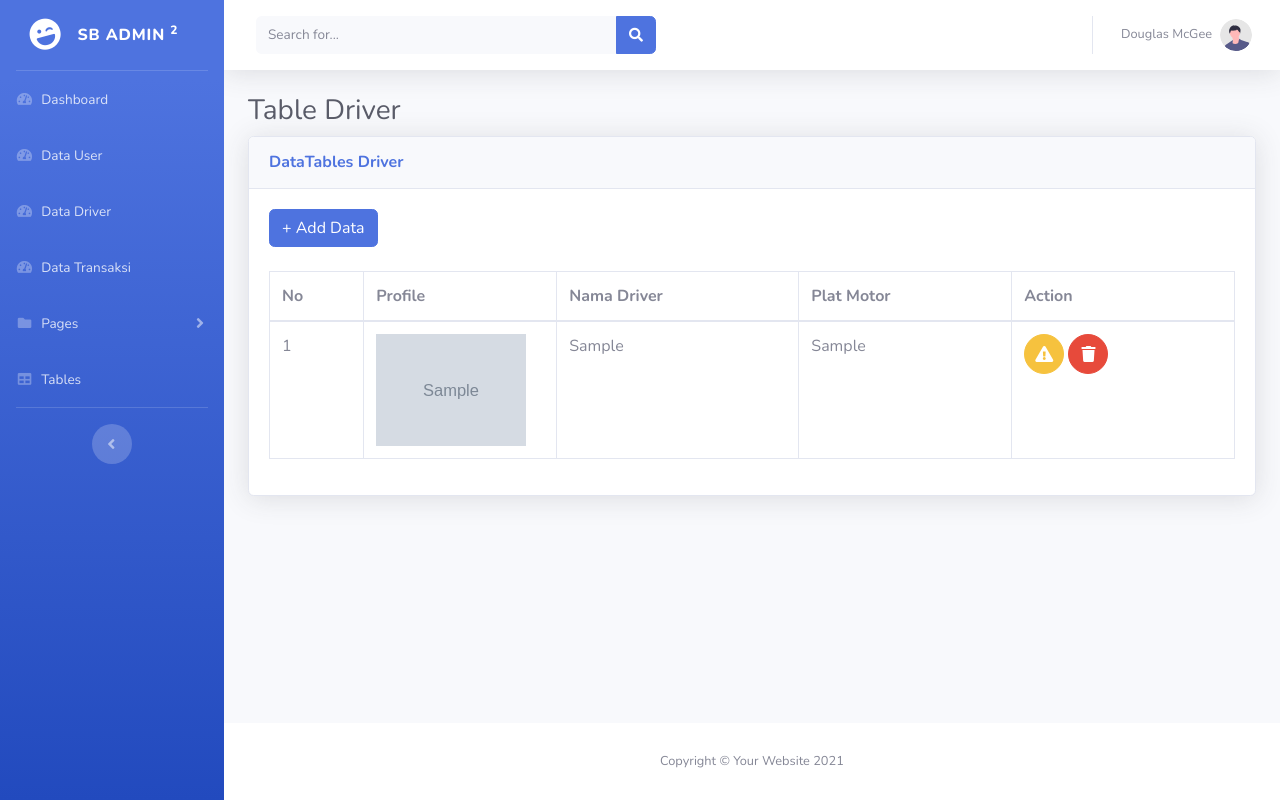
After one commit to ookapratama/Ojek-OnlineWeb, a PHP site: page /driver.php in a window 1280 px wide. The commit adds this page. Run offline with PHP 8.4, Linux system fonts and the light colour scheme; tables that the repository leaves empty hold one stand-in row (values such as "Sample post"); grey boxes marked "Sample" are stand-in pictures.

Commit message:
add data driver

```diff
--- /dev/null
+++ b/admin/driver.php
@@ -0,0 +1,152 @@
+<?php
+require 'header.php';
+
+?>
+
+<!-- Content Wrapper -->
+<div id="content-wrapper" class="d-flex flex-column">
+
+   <!-- Main Content -->
+   <div id="content">
+
+      <!-- Topbar -->
+      <nav class="navbar navbar-expand navbar-light bg-white topbar mb-4 static-top shadow">
+
+         <!-- Sidebar Toggle (Topbar) -->
+         <form class="form-inline">
+            <button id="sidebarToggleTop" class="btn btn-link d-md-none rounded-circle mr-3">
+               <i class="fa fa-bars"></i>
+            </button>
+         </form>
+
+         <!-- Topbar Search -->
+         <form class="d-none d-sm-inline-block form-inline mr-auto ml-md-3 my-2 my-md-0 mw-100 navbar-search">
+            <div class="input-group">
+               <input type="text" class="form-control bg-light border-0 small" placeholder="Search for..." aria-label="Search" aria-describedby="basic-addon2">
+               <div class="input-group-append">
+                  <button class="btn btn-primary" type="button">
+                     <i class="fas fa-search fa-sm"></i>
+                  </button>
+               </div>
+            </div>
+         </form>
+
+         <!-- Topbar Navbar -->
+         <ul class="navbar-nav ml-auto">
+
+            <!-- Nav Item - Search Dropdown (Visible Only XS) -->
+            <li class="nav-item dropdown no-arrow d-sm-none">
+               <a class="nav-link dropdown-toggle" href="#" id="searchDropdown" role="button" data-toggle="dropdown" aria-haspopup="true" aria-expanded="false">
+                  <i class="fas fa-search fa-fw"></i>
+               </a>
+               <!-- Dropdown - Messages -->
+               <div class="dropdown-menu dropdown-menu-right p-3 shadow animated--grow-in" aria-labelledby="searchDropdown">
+                  <form class="form-inline mr-auto w-100 navbar-search">
+                     <div class="input-group">
+                        <input type="text" class="form-control bg-light border-0 small" placeholder="Search for..." aria-label="Search" aria-describedby="basic-addon2">
+                        <div class="input-group-append">
+                           <button class="btn btn-primary" type="button">
+                              <i class="fas fa-search fa-sm"></i>
+                           </button>
+                        </div>
+                     </div>
+                  </form>
+               </div>
+            </li>
+
+
+
+            <div class="topbar-divider d-none d-sm-block"></div>
+
+            <!-- Nav Item - User Information -->
+            <li class="nav-item dropdown no-arrow">
+               <a class="nav-link dropdown-toggle" href="#" id="userDropdown" role="button" data-toggle="dropdown" aria-haspopup="true" aria-expanded="false">
+                  <span class="mr-2 d-none d-lg-inline text-gray-600 small">Douglas McGee</span>
+                  <img class="img-profile rounded-circle" src="img/undraw_profile.svg">
+               </a>
+               <!-- Dropdown - User Information -->
+               <div class="dropdown-menu dropdown-menu-right shadow animated--grow-in" aria-labelledby="userDropdown">
+
+                  <div class="dropdown-divider"></div>
+                  <a class="dropdown-item" href="#" data-toggle="modal" data-target="#logoutModal">
+                     <i class="fas fa-sign-out-alt fa-sm fa-fw mr-2 text-gray-400"></i>
+                     Logout
+                  </a>
+               </div>
+            </li>
+
+         </ul>
+
+      </nav>
+      <!-- End of Topbar -->
+
+      <!-- Begin Page Content -->
+      <div class="container-fluid">
+
+         <!-- Page Heading -->
+         <h1 class="h3 mb-2 text-gray-800">Table Driver</h1>
+
+         <!-- DataTales Example -->
+         <div class="card shadow mb-4">
+            <div class="card-header py-3">
+               <h6 class="m-0 font-weight-bold text-primary">DataTables Driver</h6>
+            </div>
+            <div class="card-body">
+               <div class="table-responsive">
+                  <table class="table table-bordered" id="dataTable" width="100%" cellspacing="0">
+                     <a href="driver_tambah.php" class="btn btn-primary  mb-4">
+                        <span class="icon text-white-50">
+                        </span>
+                        <span class="text">+ Add Data</span>
+                     </a>
+                     <thead>
+
+                        <tr>
+                           <th>No</th>
+                           <th>Profile</th>
+                           <th>Nama Driver</th>
+                           <th>Plat Motor</th>
+                           <th>Action</th>
+                        </tr>
+                     </thead>
+
+                     <tbody>
+                        <?php
+                        $data = view("driver", null, null);
+                        $i = 1;
+                        while ($row = mysqli_fetch_assoc($data)) :
+                        ?>
+                           <tr>
+                              <td><?= $i++ ?></td>
+                              <td style="width: 20%;">
+                                 <img src="img/driver/<?= $row['photo'] ?>" alt="" width="150">
+                              </td>
+                              <td><?= $row['nm_driver'] ?></td>
+                              <td><?= $row['plat_motor'] ?></td>
+                              <td>
+                                 <a href="driver_edit.php?id=<?= $row['id_driver'] ?>" class="btn btn-warning btn-circle btn-md">
+                                    <i class="fas fa-exclamation-triangle"></i>
+                                 </a>
+                                 <a href="driver_hapus.php?id=<?= $row['id_driver'] ?>" class="btn btn-danger btn-circle btn-md">
+                                    <i class="fas fa-trash"></i>
+                                 </a>
+                              </td>
+                           </tr>
+
+                        <?php endwhile; ?>
+                     </tbody>
+                  </table>
+               </div>
+            </div>
+         </div>
+
+      </div>
+      <!-- /.container-fluid -->
+
+   </div>
+   <!-- End of Main Content -->
+
+
+
+
+   <?php require 'footer.php' ?>
--- a/admin/function/function.php
+++ b/admin/function/function.php
@@ -6,8 +6,7 @@
    global $koneksi;
    if ($id == null) {
       $sql = "SELECT * FROM $table";
-      }
-      else
+   } else
       $sql = "SELECT * FROM $table WHERE $field = $id";
 
    $result = mysqli_query($koneksi, $sql);
@@ -24,6 +23,18 @@
          $alamat = $data['alamat'];
          $pass = $data['password'];
          $sql = "INSERT INTO $table (nm_user, alamat, password) VALUES ('$nm', '$alamat', '$pass')";
+         break;
+
+      case 'driver':
+         $nm_driver = $data['nm_driver'];
+         $plat = $data['plat_motor'];
+         $gambar = gambar();
+
+         if (!$gambar) {
+            return false;
+         }
+         // var_dump($_POST);
+         $sql = "INSERT INTO $table (nm_driver, plat_motor, photo) VALUES ('$nm_driver', '$plat','$gambar')";
          break;
 
       default:
@@ -48,12 +59,17 @@
          $sql = "DELETE FROM $table WHERE id_user = $id";
          break;
 
+      case 'driver':
+         $sql = "DELETE FROM $table WHERE id_driver = $id";
+         break;
+
+
       default:
          # code...
          break;
    }
 
-      $result = mysqli_query($koneksi, $sql);
+   mysqli_query($koneksi, $sql);
    return mysqli_affected_rows($koneksi);
 }
 
@@ -69,11 +85,71 @@
          $sql = "UPDATE $table SET nm_user = '$nm', alamat = '$alamat', password = '$pass' WHERE id_user = $id";
          break;
 
+      case 'driver':
+         $nm_driver = $data['nama'];
+         $plat = $data['plat'];
+         $gambarLama = $data['old_pict'];
+         $cek = $_FILES['file']['error'];
+         if ($cek === 4) {
+            $gambar = $gambarLama;
+         } else {
+            $gambar = gambar();
+         }
+         // var_dump($gambarLama);
+         // var_dump($nm_driver);
+         // var_dump($plat);
+         // var_dump($gambar);
+         // var_dump($cek);
+         $sql = "UPDATE $table SET nm_driver = '$nm_driver', plat_motor = '$plat', photo = '$gambar' WHERE id_driver = $id";
+         break;
       default:
          # code...
          break;
    }
 
    mysqli_query($koneksi, $sql);
+   // var_dump(mysqli_affected_rows($koneksi));
    return mysqli_affected_rows($koneksi);
 }
+
+function gambar()
+{
+
+   $name = $_FILES['file']['name'];
+   $tmp = $_FILES['file']['tmp_name'];
+   $size = $_FILES['file']['size'];
+   $error = $_FILES['file']['error'];
+
+   if ($error === 4) {
+      echo "<script>
+            alert('Upload profile dulu')
+            </script>";
+      return false;
+   }
+
+   $extValid = ['jpeg', 'jpg', 'png'];
+   $extGambar = explode('.', $name);
+   $extGambar = strtolower(end($extGambar));
+
+   if (!in_array($extGambar, $extValid)) {
+      echo "<script>
+            alert('File yang anda upload bukan gambar')
+            </script>";
+      return false;
+   }
+
+   if ($size > 1000000) {
+      echo "<script>
+            alert('File yang anda upload terlalu besar')
+            </script>";
+      return false;
+   }
+
+   $nameFileBaru = uniqid();
+   $nameFileBaru .= '.';
+   $nameFileBaru .= $extGambar;
+
+   move_uploaded_file($tmp, 'img/driver/' . $nameFileBaru);
+
+   return $nameFileBaru;
+}
--- a/admin/header.php
+++ b/admin/header.php
@@ -43,7 +43,7 @@
             <hr class="sidebar-divider my-0">
 
             <!-- Nav Item - Dashboard -->
-            <li class="nav-item active">
+            <li class="nav-item ">
                 <a class="nav-link" href="index.php">
                     <i class="fas fa-fw fa-tachometer-alt"></i>
                     <span>Dashboard</span></a>
@@ -56,7 +56,7 @@
             </li>
 
             <li class="nav-item ">
-                <a class="nav-link" href="#">
+                <a class="nav-link" href="driver.php">
                     <i class="fas fa-fw fa-tachometer-alt"></i>
                     <span>Data Driver</span></a>
             </li>
```
Also changed, not shown: admin/driver_edit.php (added, +112 -0 lines), admin/driver_hapus.php (added, +13 -0 lines), admin/driver_tambah.php (added, +97 -0 lines), admin/image/driver/1.png (added), admin/img/driver/1.png (added), admin/img/driver/62b56282cfef2.jpg (added), admin/img/driver/62b5699641b7b.jpg (added), admin/img/driver/62b571320814c.jpg (added), admin/img/driver/62b573f9cd1aa.jpg (added), admin/img/driver/62b59c2902d16.jpg (added), admin/img/driver/62b5a0aa56cb4.jpg (added), admin/img/driver/62b5a0b13e57b.jpg (added). Lines whose indentation alone changed are shown as unchanged.
